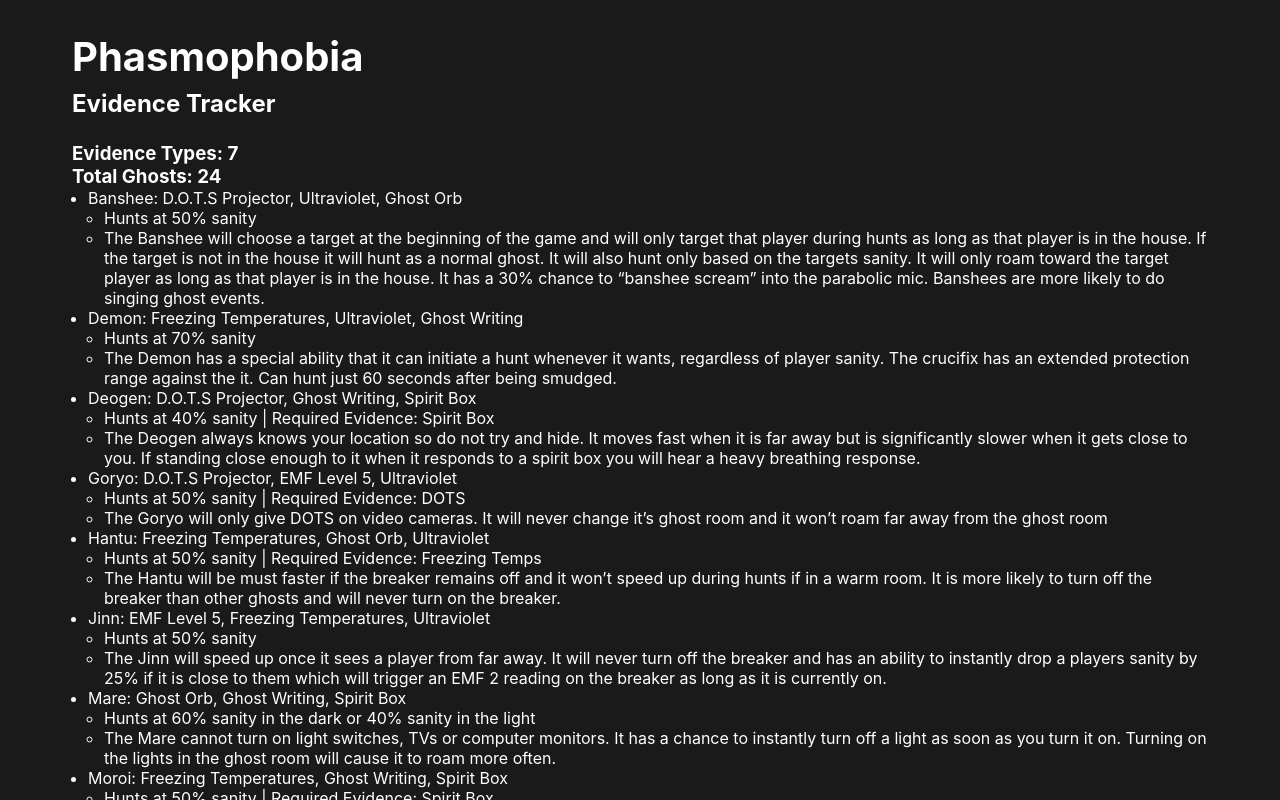
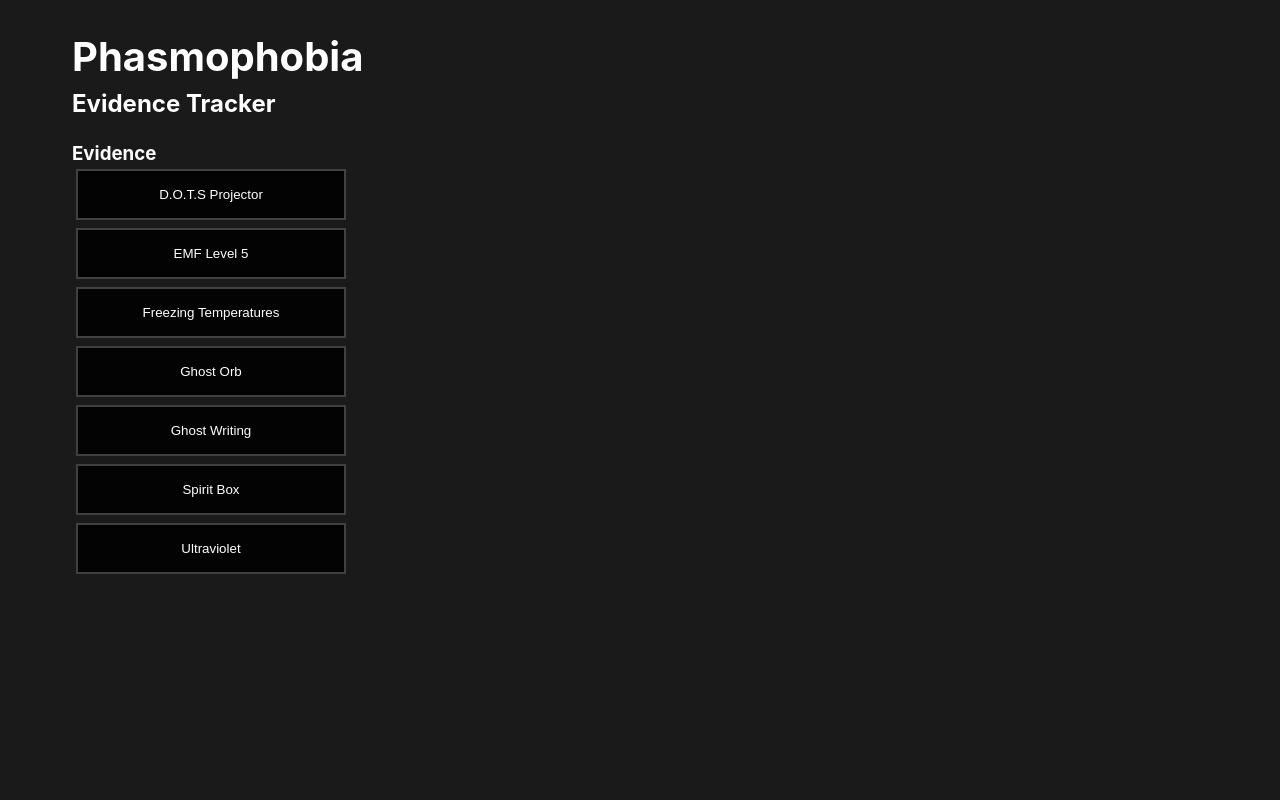
Before and after one commit to SBucharelli/phasmophobia-tracker, a React (Vite) app: page / in a window 1280 px wide. Shown: the top 800 px of the page. Built offline with nearby package versions, Linux system fonts and the light colour scheme.

Commit message:
create evidenceSelector buttons; add to app and update styling

```diff
--- a/src/App.css
+++ b/src/App.css
@@ -18,3 +18,27 @@
 ul {
   margin-left: 1rem;
 }
+
+.evidence-selector button {
+  background-color: rgba(0, 0, 0, 0.9);
+  color: #FFFFFF;
+  border: 2px solid #414141;
+  height: 51px;
+  width: 270px;
+  padding: 10px 15px;
+  margin: 4px;
+  cursor: pointer;
+}
+
+.evidence-selector button:hover {
+  background-color: rgba(0, 0, 0, 0.25);
+}
+
+.evidence-selector button:active {
+  background-color: rgba(0, 0, 0, 0.75);
+}
+
+.evidence-selector button.selected {
+  background-color: rgba(255, 255, 255, 0.25);
+  color: #FFFFFF;
+}
--- a/src/App.tsx
+++ b/src/App.tsx
@@ -1,24 +1,27 @@
 import { useState } from 'react'
 
 import './App.css'
-import { EVIDENCE_TYPES, GHOSTS } from './data/ghosts'
+import { EvidenceSelector } from './components/EvidenceSelector'
+import { EvidenceType } from './data/ghosts'
 
 function App() {
+  const [selectedEvidence, setSelectedEvidence] = useState<EvidenceType[]>([])
+
+  const handleToggleEvidence = (evidence: EvidenceType) => {
+    if (selectedEvidence.includes(evidence)) {
+      const filteredEvidence = selectedEvidence.filter(item => item !== evidence)
+      setSelectedEvidence(filteredEvidence)
+    } else {
+      setSelectedEvidence([...selectedEvidence, evidence])
+    }
+  }
 
   return (
     <div className='App'>
       <h1>Phasmophobia</h1>
       <h2>Evidence Tracker</h2>
-      <h3>Evidence Types: {EVIDENCE_TYPES.length}</h3>
-      <h3>Total Ghosts: {GHOSTS.length}</h3>
-      <ul style={{ justifyContent: 'right', alignItems: 'flex-start' }}>
-        {GHOSTS.map(ghost => (
-          <li key={ghost.name}>
-            {ghost.name}: {ghost.evidence.join(', ')}
-            <ul>{ghost.traits.map((trait, index) => (<li key={index}>{trait}</li>))}</ul>
-          </li>
-        ))}
-      </ul>
+
+      <EvidenceSelector selectedEvidence={selectedEvidence} onToggleEvidence={handleToggleEvidence} />
     </div>
   )
 }
--- /dev/null
+++ b/src/components/EvidenceSelector.tsx
@@ -0,0 +1,21 @@
+import { EVIDENCE_TYPES, EvidenceType } from '../data/ghosts'
+
+interface EvidenceSelectorProps {
+  selectedEvidence: EvidenceType[],
+  onToggleEvidence: (evidence: EvidenceType) => void
+}
+
+export const EvidenceSelector = ({ selectedEvidence, onToggleEvidence }: EvidenceSelectorProps) => {
+  return (
+    <div className='evidence-selector'>
+      <h3>Evidence</h3>
+      <div>
+        {EVIDENCE_TYPES.map((evidence) => (
+          <div key={evidence}>
+            <button className={selectedEvidence.includes(evidence) ? 'selected' : ''} onClick={() => onToggleEvidence(evidence)}>{evidence}</button>
+          </div>
+        ))}
+      </div>
+    </div>
+  )
+}
```
